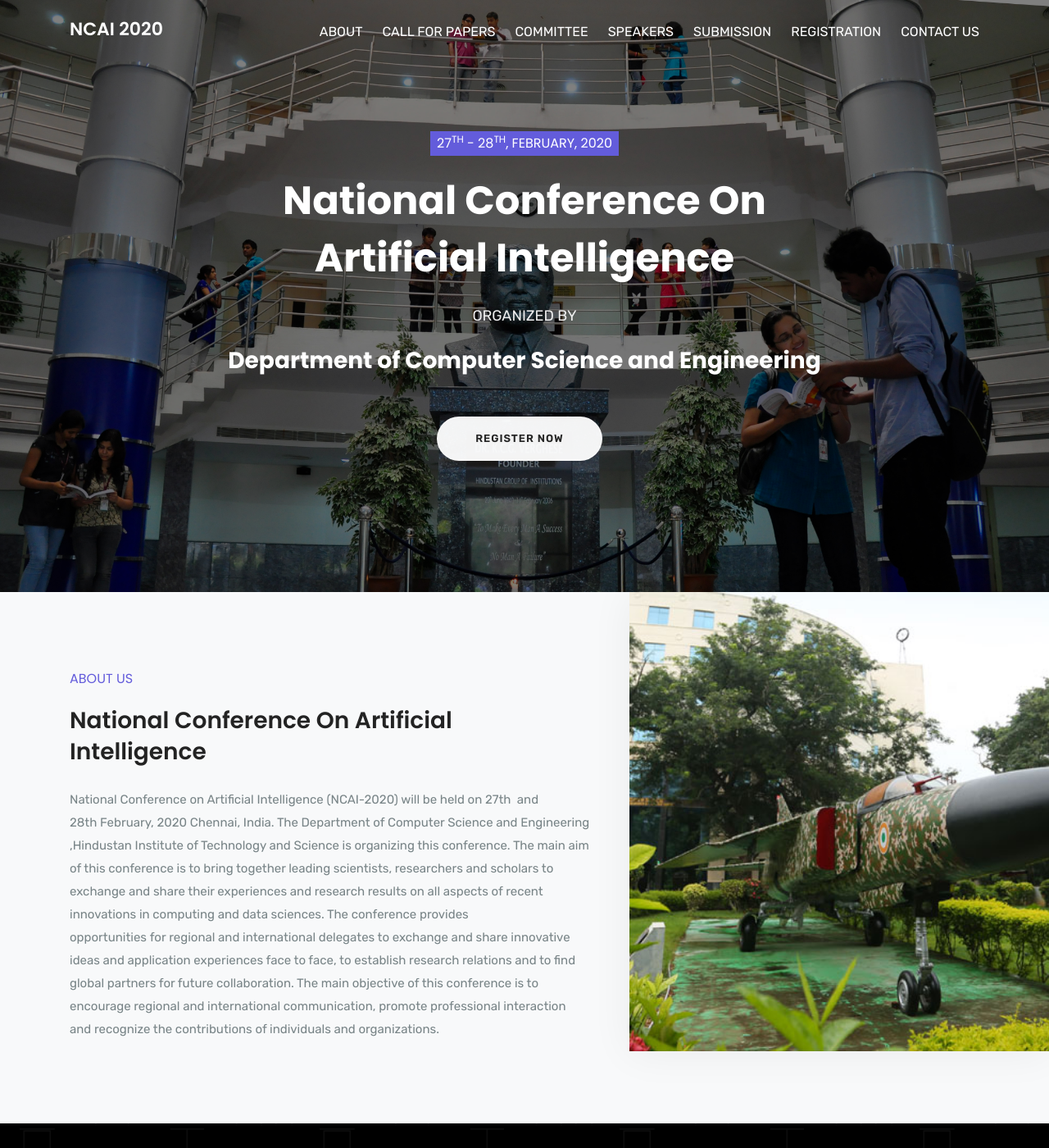
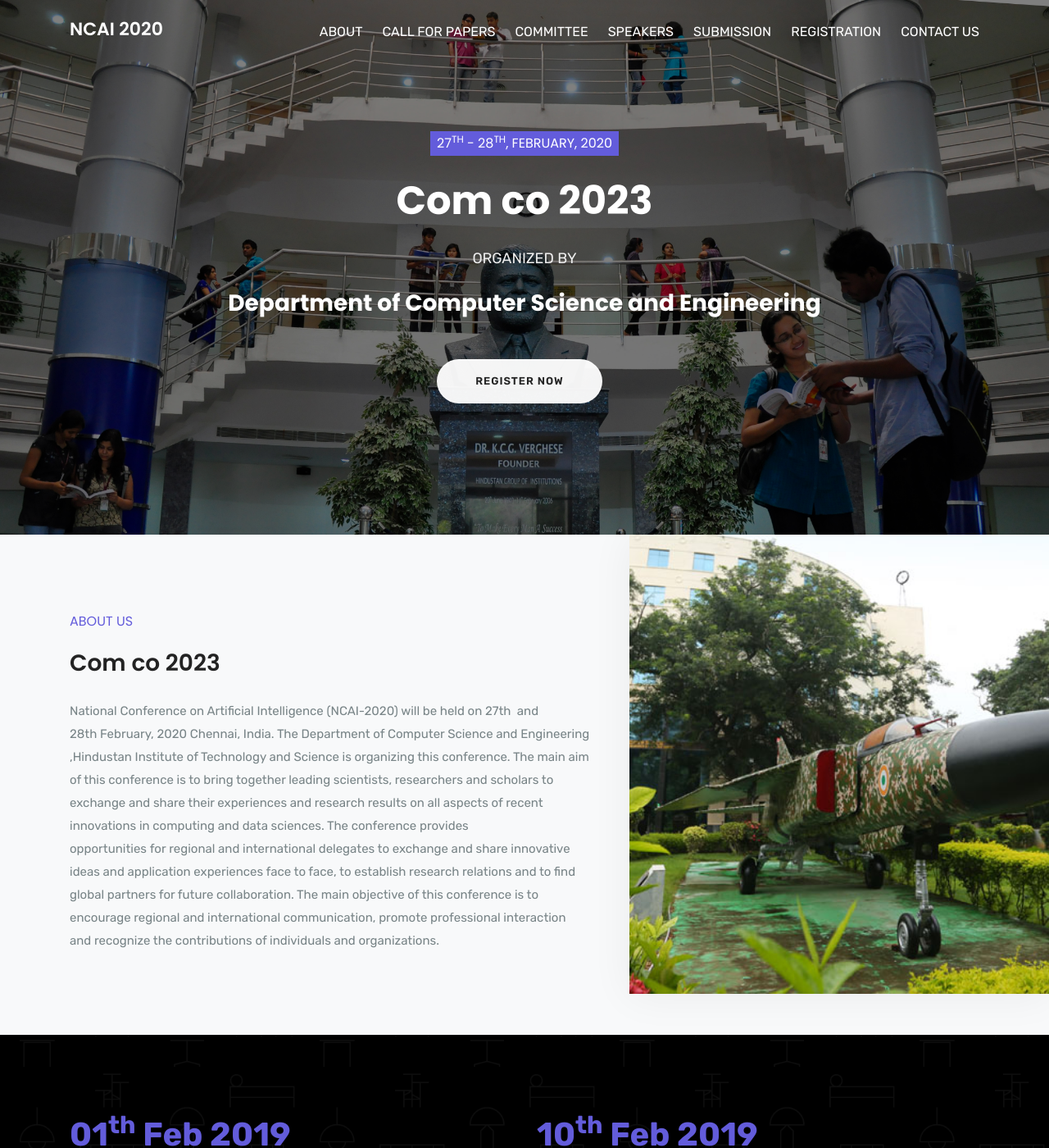
Before and after one commit to comco23/comco23.github.io, a Jekyll site: the page built from index.html, in a window 1280 px wide and 1400 px high. Shown: the whole window at 82% size. Built offline with Jekyll 4.4.1, drawn with Linux system fonts in a browser that asks for light colours.

Commit message:
try first commit

```diff
--- a/_config.yml
+++ b/_config.yml
@@ -1,5 +1,5 @@
 title: NCAI-2020
-big_title: National Conference On Artificial Intelligence
+big_title: Com co 2023
 email: ncartificialintelligence2020@gmaiI.com
 date: 27<sup>th</sup> - 28<sup>th</sup>, February, 2020
 date1: 01<sup>th</sup> Feb 2019
```
